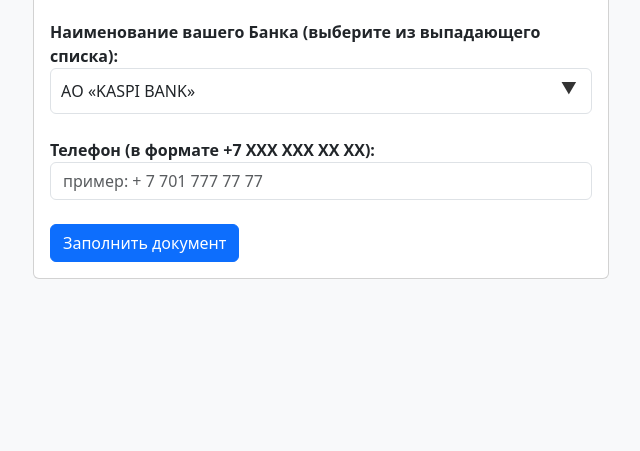
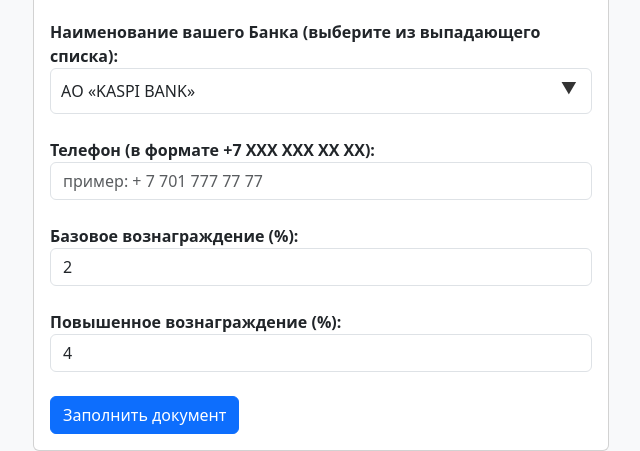
Before and after one commit to ValentinKim531/agreement_generator, a Django app: page /additional/ in a window 1280 px wide. Shown: the part 766-1217 px from the top of the page, without its empty margins (319-959 px from the left). Before the commit the page ends 1045 px from the top, so only its background shows below. Run offline with Django 5.2, Linux system fonts and the light colour scheme; parts of the project's set-up code (start-up, migrations or seed data) failed here and were passed over; some libraries are stand-ins or nearby versions.

Commit message:
добавлены поля для заполнения
Вознаграждение агента

```diff
--- a/autofill/forms.py
+++ b/autofill/forms.py
@@ -2,6 +2,7 @@ from django import forms
 from django.core.exceptions import ValidationError
 import re
 from autofill.meta.bank_list import BANK_CHOICES
+from django.core.validators import MinValueValidator, MaxValueValidator
 
 
 class InitialForm(forms.Form):
@@ -102,6 +103,23 @@ class AdditionalDataForm(forms.Form):
               '(в родительном падеже)',
         max_length=100, required=False
     )
+    base_commission = forms.DecimalField(
+        label='Базовое вознаграждение (%)',
+        max_digits=2,
+        required=False,
+        validators=[MinValueValidator(1), MaxValueValidator(10)],
+        initial=2,
+        widget=forms.NumberInput(attrs={'placeholder': '2', 'min': '1', 'max': '10'})
+    )
+
+    increased_commission = forms.DecimalField(
+        label='Повышенное вознаграждение (%)',
+        max_digits=2,
+        required=False,
+        validators=[MinValueValidator(1), MaxValueValidator(10)],
+        initial=4,
+        widget=forms.NumberInput(attrs={'placeholder': '4', 'min': '1', 'max': '10'})
+    )
 
     def clean_IIK(self):
         iik = self.cleaned_data['IIK']
--- a/autofill/templates/additional_data.html
+++ b/autofill/templates/additional_data.html
@@ -97,6 +97,15 @@
                         <b>{{ form.phone.label_tag }}</b> {{ form.phone|add_class:"form-control" }}<br>
                         {% if form.phone.errors %}<div class="error">{{ form.phone.errors }}</div>{% endif %}
                     </div>
+                    <div class="form-group">
+                        <b>{{ form.base_commission.label_tag }}</b> {{ form.base_commission|add_class:"form-control" }}<br>
+                        {% if form.base_commission.errors %}<div class="error">{{ form.base_commission.errors }}</div>{% endif %}
+                    </div>
+                    <div class="form-group">
+                        <b>{{ form.increased_commission.label_tag }}</b> {{ form.increased_commission|add_class:"form-control" }}<br>
+                        {% if form.increased_commission.errors %}<div class="error">{{ form.increased_commission.errors }}</div>{% endif %}
+                    </div>
+
                     {% if is_too_template %}
                         <div class="form-group">
                             <fieldset>
```
Also changed, not shown: autofill/meta/commission_formatting.py (added, +25 -0 lines), 2 other files.
